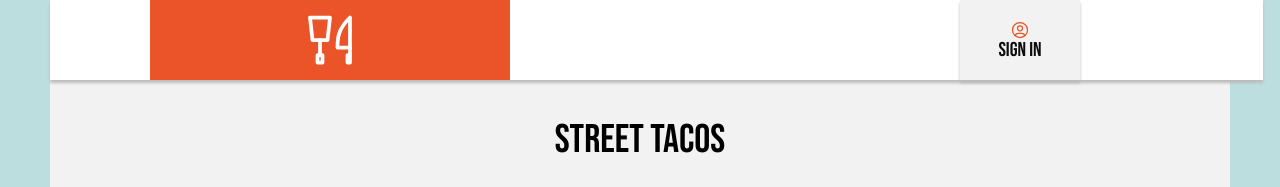
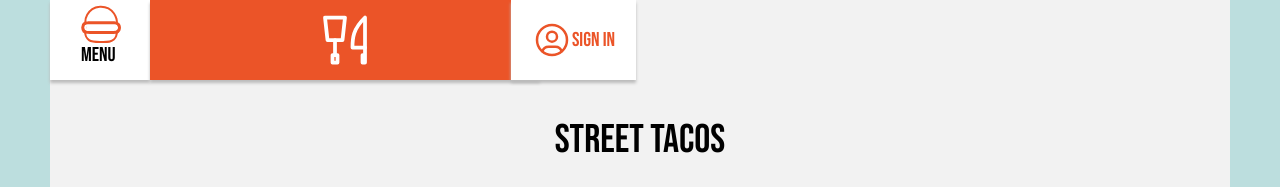
Before and after one commit to msjohn36/Recipe, a plain HTML site: page index.html in a window 1280 px wide. Shown: the top 187 px of the page. Drawn offline with Linux system fonts and the light colour scheme; grey boxes are pictures that could not be loaded.

Commit message:
nav updates

```diff
--- a/styles.css
+++ b/styles.css
@@ -279,9 +279,11 @@ table {
         z-index:5;
         width: 100px;
         height: 80px;
+        display: flex;
+        align-items: center;
+        justify-content: center;
     }
     nav ul {
-        grid-area: hamberger;
         padding: 0;
         margin: 0;
         list-style: none;
@@ -295,6 +297,7 @@ table {
         display: block;
         padding: 20px;
         text-decoration: none;
+        color: var(--orange);
     }
     nav label {
         cursor: pointer;
@@ -304,19 +307,15 @@ table {
         bottom: 5px;
         left: 30px;
     }
+    nav label svg {
+        display: block;
+    }
     nav span {
         display: block;
         position: relative;
      }
      nav label svg {
         display: block;
-    }
-    label span:before, label span:after {
-        content: '';
-        display: block;
-        height: 100%;
-        position: absolute;
-        width: 100%;
     }
     nav input {
         display: none;
@@ -329,54 +328,39 @@ table {
         height: 1px;
         width: 1px;
     }
-   nav{
-    display: flex;
-    justify-content: center;
-    align-items: center;
-    position: absolute;
+    nav #logo {
+        background-color: var(--orange);
+        box-shadow: 0px 3px 3px #bbb;
+        position: fixed;
         top: 0;
-    left: 50px;
-    width: 85%;
-   }
-   nav ul {
-    display: flex;
-    gap: 20px;
-    padding: 0;
-    margin: 0;
-   }
-   nav li:nth-of-type(n+2):nth-last-of-type(n=
-   +8) {
-    display: none;
-   }
-   #logo {
+        left: 150px;
+        z-index: 4;
+        width: 350px;
+        height: 40px;
         display: flex;
         align-items: center;
+        justify-content: center;
+    }
+    #logo svg {
+        width: 60px;
+        height: 60px;
+    }
+   nav #sign-in {
+    background-color: #ffffff;
+    box-shadow: 0px 3px 3px #bbb;
     position: fixed;
-    z-index: 1000;
+    margin-left: 420px;
     top: 0;
-    left: 100px;
-    width: 60px;
+    z-index:5;
+    width: 85px;
     height: 40px;
-    margin-left: 50px;
-    padding-left: 150px;
-    padding-right: 150px;
-    background-color: var(--orange);
+    display: flex;
+    align-items: center;
+    justify-content: center;
    }
-   #sign-in {
-    display: flex;
-    flex-direction: column;
-    justify-content: center;
-    align-items: center;
-    background-color: var(--white);
-    position: fixed;
-    box-shadow: 0px 3px 3px #bbb;
-    z-index: 1000;
-    top: 0;
-    left: 75%;
-    width: 80px;
+   #sign-in svg {
+    width: 40px;
     height: 40px;
-    text-align: center;
-    color: var(--Black);
 }
 }
  /*-------------------- MEDIA QUERY (Medium- min-width: 768px) --------------------------------*/
@@ -448,10 +432,5 @@ menu {
      form {
         top: 50%;
     }
-    .nav-menu {
-        top: 0;
-        padding-left: 60px;
-        padding-right: 65px;
 
   }
-  }
```
Lines whose indentation alone changed are shown as unchanged.
